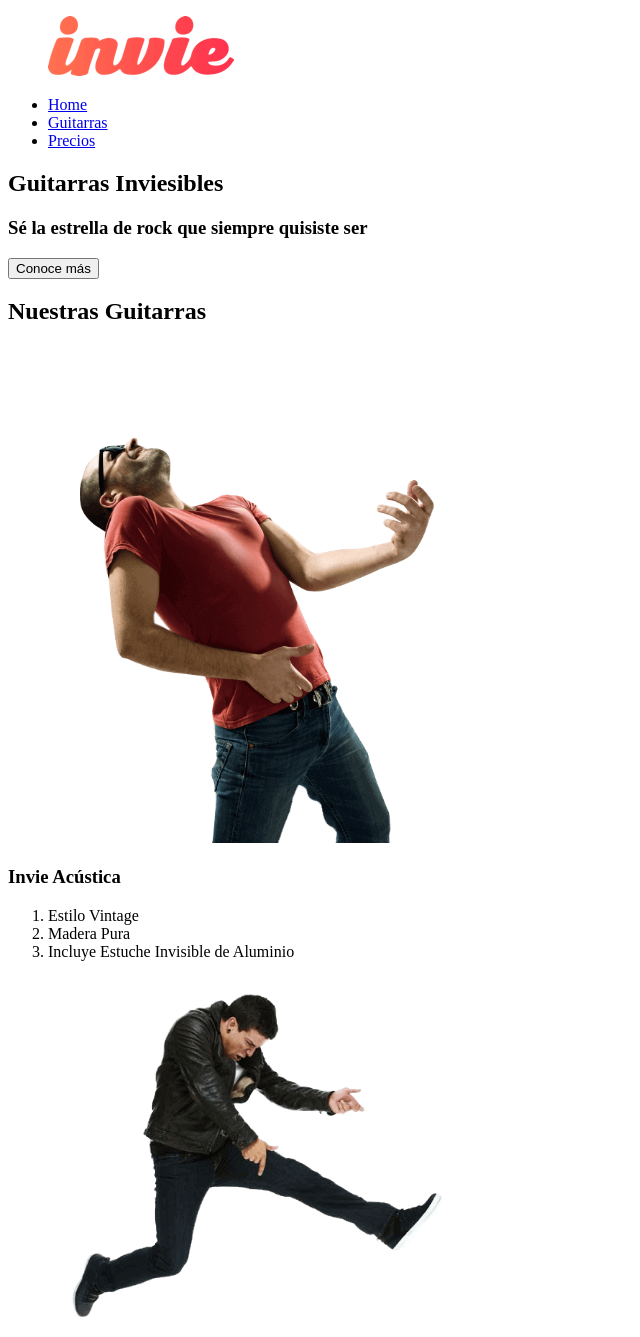
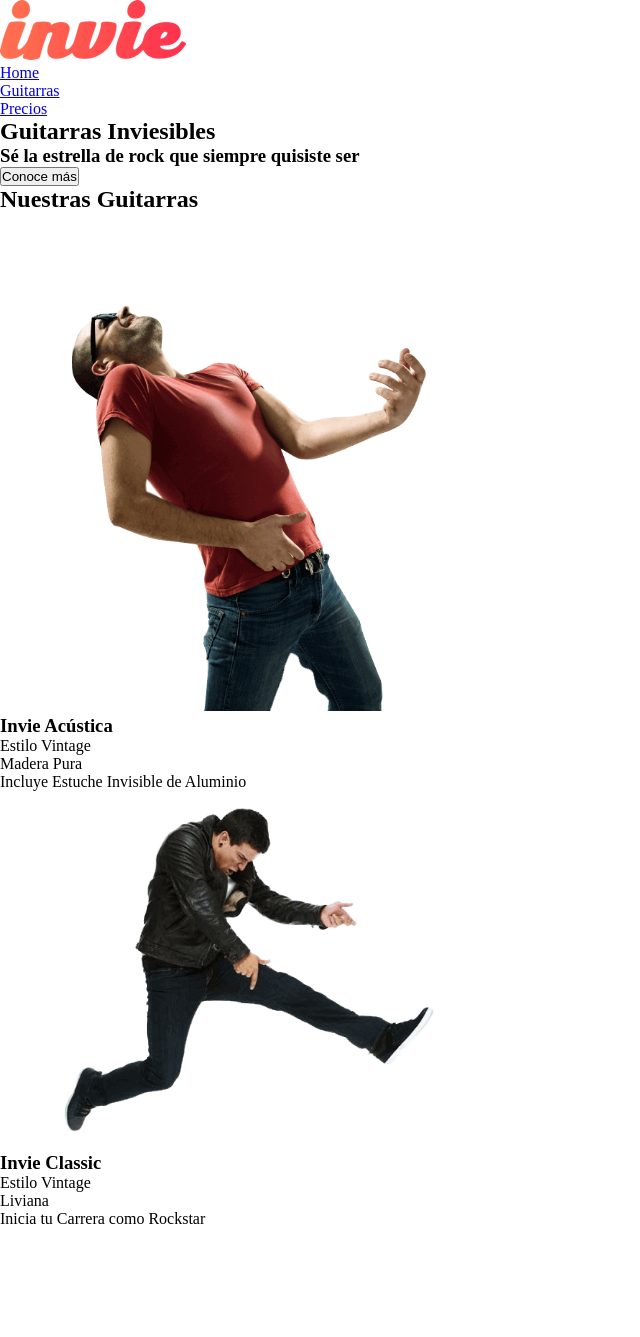
Before and after one commit to robert-ds/invie, a plain HTML site: page index.html in a window 1280 px wide. Shown: the top 1337 px of the page, without its empty margins (0-640 px from the left). After the commit the page ends 1228 px from the top, so only its background shows below. Drawn offline with Linux system fonts and the light colour scheme.

Commit message:
Agregando clases y formateando estilos

```diff
--- a/css/invie.css
+++ b/css/invie.css
@@ -0,0 +1,4 @@
+* {
+	padding: 0px;
+	margin: 0px;
+}
--- a/index.html
+++ b/index.html
@@ -9,11 +9,11 @@
 	</head>
 	<body>
 
-		<header id="header">
-			<figure>
+		<header id="header" class="header"><!-- header -->
+			<figure class="logotipo">
 				<img src="images/invie.png" width="186" height="60" alt="Invie Logotipo"><!-- logotipo -->
 			</figure>
-		<nav><!-- menu -->
+		<nav class="menu"><!-- menu -->
 			<ul>
 				<li><a href="index.html">Home</a></li>
 				<li><a href="#guitarras">Guitarras</a></li>
@@ -22,18 +22,18 @@
 		</nav>
 		</header>
 
-		<section id="portada"><!-- portada -->
-			<h1>Guitarras Inviesibles</h1><!--titulo -->
-			<h3>Sé la estrella de rock que siempre quisiste ser</h3><!-- resumen -->
+		<section id="portada" class="portada"><!-- portada -->
+			<h1 class="titulo">Guitarras Inviesibles</h1><!--titulo -->
+			<h3 class="title-a">Sé la estrella de rock que siempre quisiste ser</h3><!-- resumen -->
 			<button>Conoce más</button> <!-- boton -->
 		</section>
 
-		<section id="guitarras"><!-- Guitarras -->
+		<section id="guitarras" class="guitarras"><!-- Guitarras -->
 			<h2>Nuestras Guitarras</h2><!-- titulo -->
 
-			<article><!-- guitarra1 -->
+			<article class="guitarra"><!-- guitarra1 -->
 				<img src="images/invie-acustica.png" width="498" alt="Guitarra invie Acústica">
-				<h3>Invie Acústica</h3>
+				<h3 class="title-b">Invie Acústica</h3>
 				<ol>
 					<li>Estilo Vintage</li>
 					<li>Madera Pura</li>
@@ -41,9 +41,9 @@
 				</ol>
 			</article>
 
-			<article><!-- guitarra2 -->
+			<article class="guitarra"><!-- guitarra2 -->
 				<img src="images/invie-classic.png" width="498" alt="Guitarra invie Classic">
-				<h3>Invie Classic</h3>
+				<h3 class="title-b">Invie Classic</h3>
 				<ol>
 					<li>Estilo Vintage</li>
 					<li>Liviana</li>
@@ -51,5 +51,7 @@
 				</ol>
 			</article>
 		</section>
+
 	</body>
+
 </html>
```
